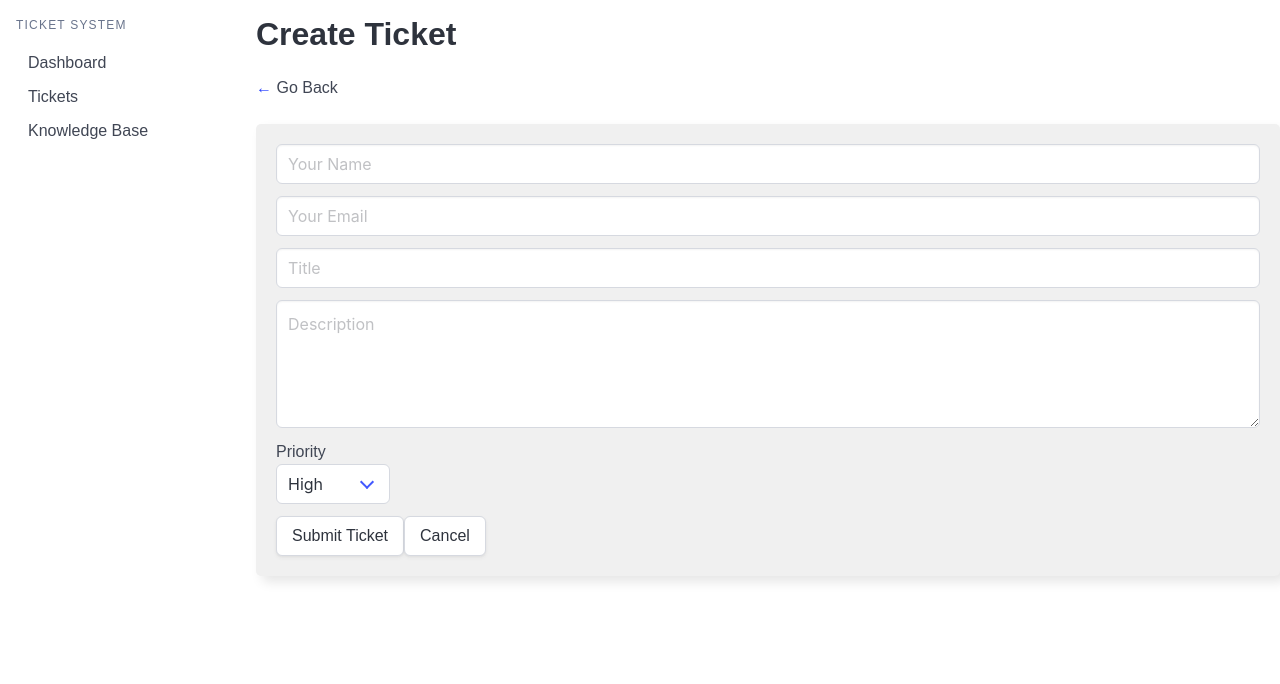
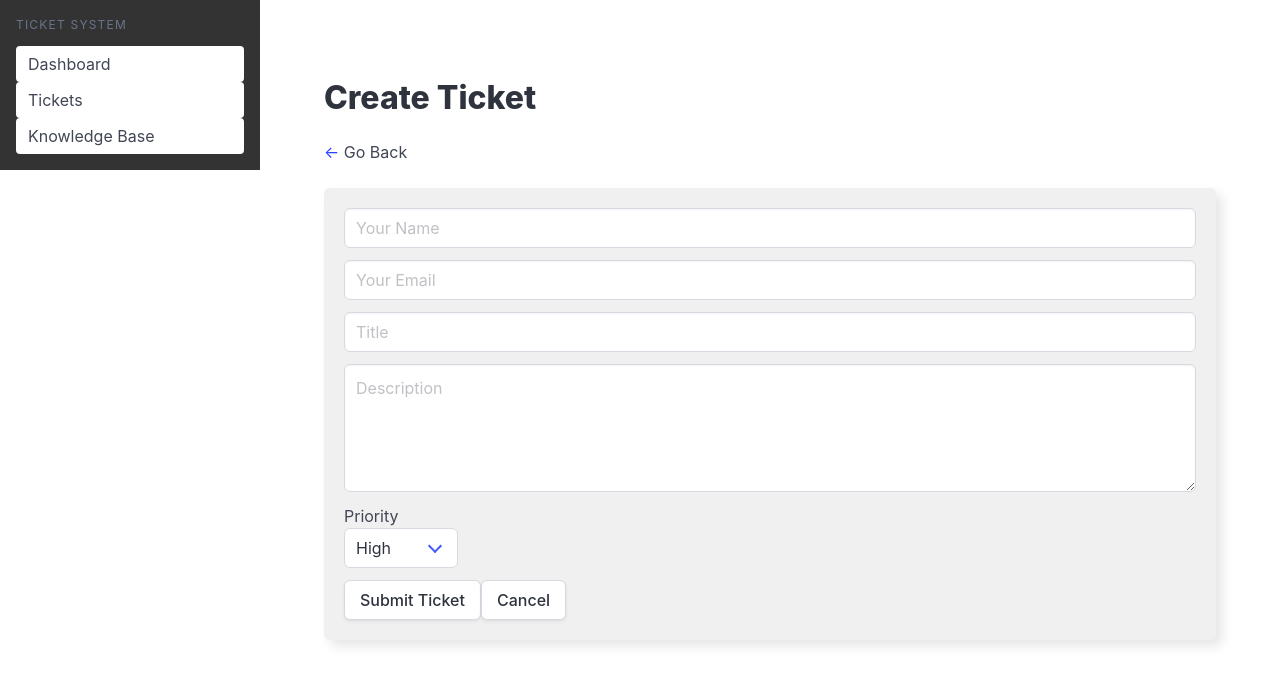
Before and after one commit to FRagIC17/ticketsystem, an Angular app in the folder ticketsystem-frontend/: page /create-ticket in a window 1280 px wide. Shown: the top 684 px of the page. Built offline with nearby package versions, Linux system fonts and the light colour scheme.

Commit message:
WIP: styled navbar

```diff
--- a/ticketsystem-frontend/src/styles.css
+++ b/ticketsystem-frontend/src/styles.css
@@ -4,7 +4,12 @@
 html, body {
     height: 100%;
     margin: 0;
-    font-family: Arial, sans-serif;
+}
+
+nav {
+    background-color: #333;
+    color: white;
+    padding: 10px;
 }
 
 /* Default (light) theme */
@@ -24,20 +29,67 @@ html, body {
     }
 }
 
-/* Optional manual override if you set data-theme on body */
-body[data-theme="light"] .form-box {
-    background-color: #f0f0f0;
-    box-shadow: 6px 6px 12px rgba(0, 0, 0, 0.1);
+.dashboard-sidebar {
+    display: flex;
+    flex-direction: column;
+    height: 100vh;
 }
 
-body[data-theme="dark"] .form-box {
-    background-color: #313246;
-    box-shadow: 6px 6px 12px rgba(255, 255, 255, 0.1);
+.tag {
+  border: 3px solid;
+  border-color: inherit;
+  border-radius: 10px;
+  padding: 8px 12px;
 }
 
-.circle {
-  height: 20px;
-  width: 20px;
-  background-color: white;
-  border-radius: 10px;
+/* navbar css */
+
+.ticketboard-layout {
+  display: flex;
+  min-height: 100vh;
 }
+
+/* Left side */
+.dashboard-sidebar {
+  width: 260px;
+  min-height: 100%;
+}
+
+/* Bulma navbar converted into sidebar */
+.sidebar-navbar {
+  height: 100vh;
+  width: 100%;
+  flex-direction: column;
+  align-items: stretch;
+  padding-top: 1rem;
+}
+
+/* Stack brand + items vertically */
+.sidebar-navbar .navbar-brand {
+  width: 100%;
+  justify-content: center;
+  border-bottom: 1px solid rgba(255,255,255,.15);
+  margin-bottom: 1rem;
+}
+
+.sidebar-navbar .navbar-menu,
+.sidebar-navbar .navbar-start {
+  display: flex !important;
+  flex-direction: column;
+  width: 100%;
+}
+
+.sidebar-navbar .navbar-item {
+  width: 100%;
+  padding: 1rem 1.5rem;
+}
+
+.sidebar-navbar .navbar-item:hover {
+  background: rgba(255,255,255,.08);
+}
+
+/* Right content fills remaining space */
+.ticketboard-main {
+  flex: 1;
+  padding: 2rem;
+}
```
